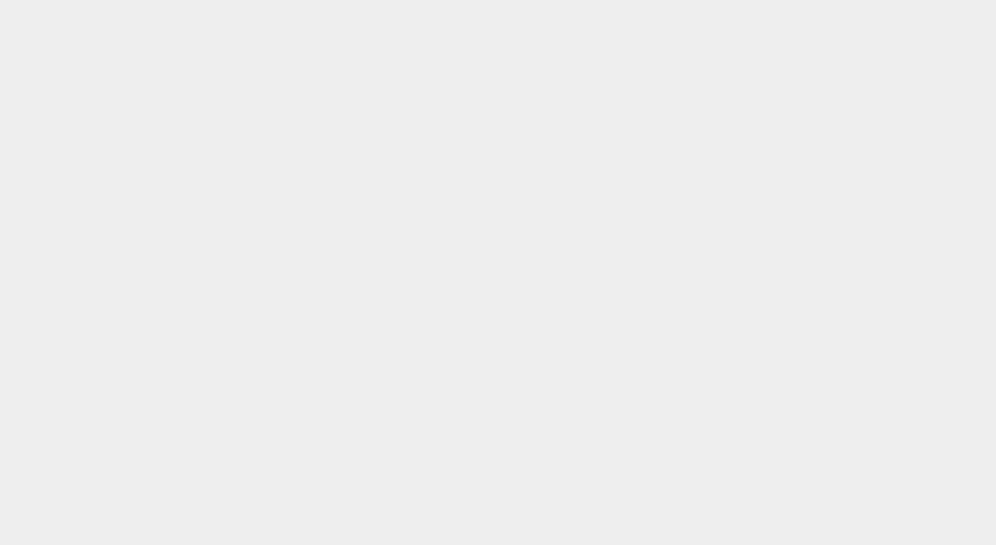
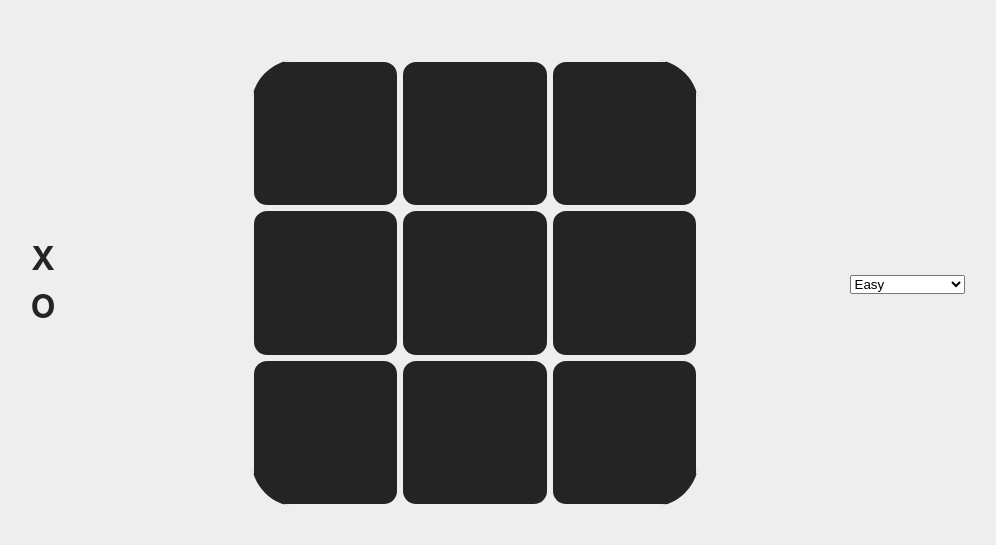
Before and after one commit to flavianz/playground, a React (Vite) app: page /#/tic-tac-toe in a window 1280 px wide. Shown: the part 117-662 px from the top of the page, without its empty margins (165-1161 px from the left). Built offline with nearby package versions, Linux system fonts and the light colour scheme.

Commit message:
add tic tac toe

```diff
--- a/src/index.css
+++ b/src/index.css
@@ -14,7 +14,11 @@
   -webkit-font-smoothing: antialiased;
   -moz-osx-font-smoothing: grayscale;
 }
-h1,h2,h3,h4,h5,h6,p {
+body {
+  margin: 0;
+}
+
+h1,h2,h3,h4,h5,h6,p,div {
   margin: 0;
 }
 a {
--- a/src/sites/Home/Home.tsx
+++ b/src/sites/Home/Home.tsx
@@ -3,6 +3,22 @@ import { Link } from "react-router-dom";
 
 export default function Home() {
     const games = [
+        {
+            url: "/tic-tac-toe",
+            text: "Tic Tac Toe",
+        },
+        {
+            url: "/tic-tac-toe",
+            text: "Tic Tac Toe",
+        },
+        {
+            url: "/tic-tac-toe",
+            text: "Tic Tac Toe",
+        },
+        {
+            url: "/tic-tac-toe",
+            text: "Tic Tac Toe",
+        },
         {
             url: "/tic-tac-toe",
             text: "Tic Tac Toe",
--- /dev/null
+++ b/src/sites/TicTacToe/TicTacToe.module.css
@@ -0,0 +1,36 @@
+#container {
+    display: flex;
+    justify-content: space-evenly;
+    align-items: center;
+    height: 100vh;
+}
+
+#boardContainer {
+    width: 35vw;
+    height: 35vw;
+    display: grid;
+    grid-template-columns: 1fr 1fr 1fr;
+    grid-template-rows: 1fr 1fr 1fr;
+    border-radius: 3rem;
+    overflow: hidden;
+}
+.field {
+    background: var(--light);
+    border: solid var(--background);
+    border-radius: 1rem;
+    place-items: center;
+    place-content: center;
+    font-size: 3vw;
+    font-weight: bold;
+}
+.clickable:hover {
+    cursor: pointer;
+}
+.sideContainer {
+    flex: 1;
+    place-items: center;
+    text-align: center;
+}
+.playerContainer {
+
+}
--- a/src/sites/TicTacToe/TicTacToe.tsx
+++ b/src/sites/TicTacToe/TicTacToe.tsx
@@ -1,3 +1,132 @@
+import styles from "./TicTacToe.module.css";
+import { useState } from "react";
+type Difficulty = "easy" | "difficult" | "impossible" | "friend";
 export default function TicTacToe() {
-    return <div></div>;
+    const [turn, setTurn] = useState(true); // true = X, false = O
+    const [userSide, setUserSide] = useState(true);
+    const [difficulty, setDifficulty] = useState<Difficulty>("easy");
+    const [winner, setWinner] = useState<boolean | undefined | null>(undefined);
+    const [board, setBoard] = useState<(boolean | undefined)[]>(
+        Array(9).map(() => undefined),
+    );
+
+    function calculateWinner(localBoard: (boolean | undefined)[]) {
+        const lines = [
+            [0, 1, 2],
+            [3, 4, 5],
+            [6, 7, 8],
+            [0, 3, 6],
+            [1, 4, 7],
+            [2, 5, 8],
+            [0, 4, 8],
+            [2, 4, 6],
+        ];
+        for (let i = 0; i < lines.length; i++) {
+            const [a, b, c] = lines[i];
+            if (
+                typeof board[a] === "boolean" &&
+                board[a] === board[b] &&
+                board[a] === board[c]
+            ) {
+                return board[a];
+            }
+        }
+        if (!board.includes(undefined)) {
+            return null;
+        }
+        return undefined;
+    }
+
+    function getBestResult(localBoard: (boolean | undefined)[], turn: boolean) {
+        let winner = calculateWinner(localBoard);
+        if (winner !== undefined) {
+            return winner;
+        }
+        let bestResult = false;
+        for (let i = 0; i < 9; i++) {
+            if (localBoard[i] !== undefined) {
+                localBoard[i] = turn;
+                let result = getBestResult();
+                if (result === true) {
+                }
+            }
+        }
+    }
+
+    function makeBotMove() {}
+
+    function Player({ side }: { side: boolean }) {
+        return (
+            <div className={styles.playerContainer}>
+                <h1>{side ? "X" : "O"}</h1>
+            </div>
+        );
+    }
+
+    return (
+        <div id={styles.container}>
+            <div className={styles.sideContainer}>
+                <Player side={true} />
+                <Player side={false} />
+            </div>
+
+            <div id={styles.boardContainer}>
+                {Array.from({ length: 9 }, (_, key) => {
+                    return (
+                        <div
+                            className={
+                                styles.field +
+                                " " +
+                                (board[key] === undefined &&
+                                    calculateWinner(board) === undefined &&
+                                    styles.clickable)
+                            }
+                            key={key}
+                            onClick={() => {
+                                if (
+                                    board[key] === undefined &&
+                                    calculateWinner(board) === undefined
+                                ) {
+                                    board[key] = turn;
+                                    setWinner(calculateWinner(board));
+                                    if (difficulty !== "friend") {
+                                        for (let i = 0; i < 9; i++) {
+                                            if (board[i] === undefined) {
+                                                board[i] = !turn;
+                                                break;
+                                            }
+                                        }
+                                    }
+                                    setTurn(!turn);
+                                }
+                            }}
+                        >
+                            <p>
+                                {board[key] !== undefined &&
+                                    (board[key] ? "X" : "O")}
+                            </p>
+                        </div>
+                    );
+                })}
+            </div>
+            <div className={styles.sideContainer}>
+                <select
+                    name="difficulty"
+                    id="difficulty"
+                    onChange={(e) =>
+                        setDifficulty(e.target.value as Difficulty)
+                    }
+                    disabled={
+                        (board.includes(true) || board.includes(false)) &&
+                        calculateWinner(board) === undefined
+                    }
+                >
+                    <option value="easy">Easy</option>
+                    <option value="difficult">Difficult</option>
+                    <option value="impossible">Impossible</option>
+                    <option value="friend">Against a friend</option>
+                </select>
+            </div>
+        </div>
+    );
 }
```
Also changed, not shown: src/games/TicTacToeGame.ts (added, +125 -0 lines).
